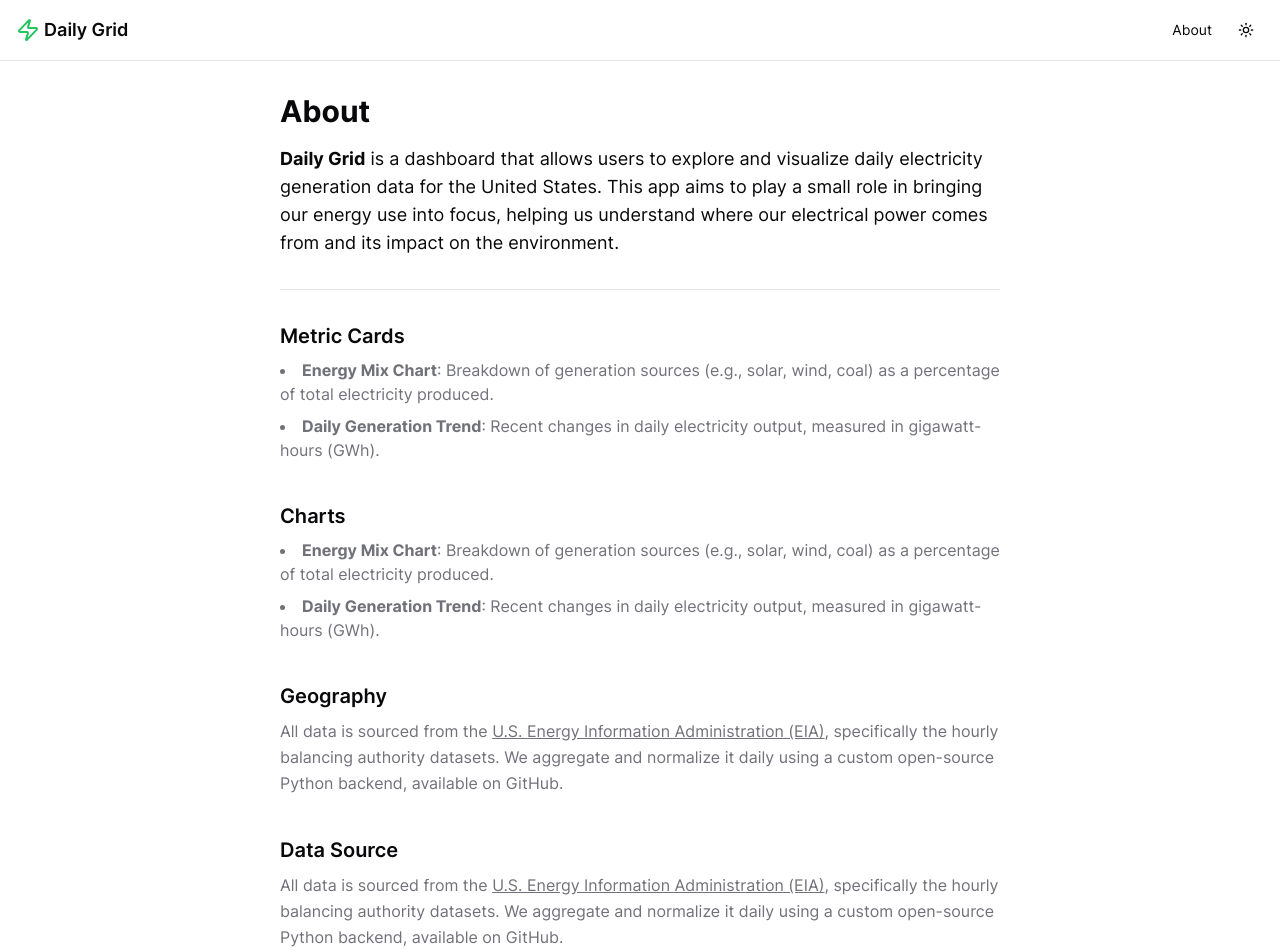
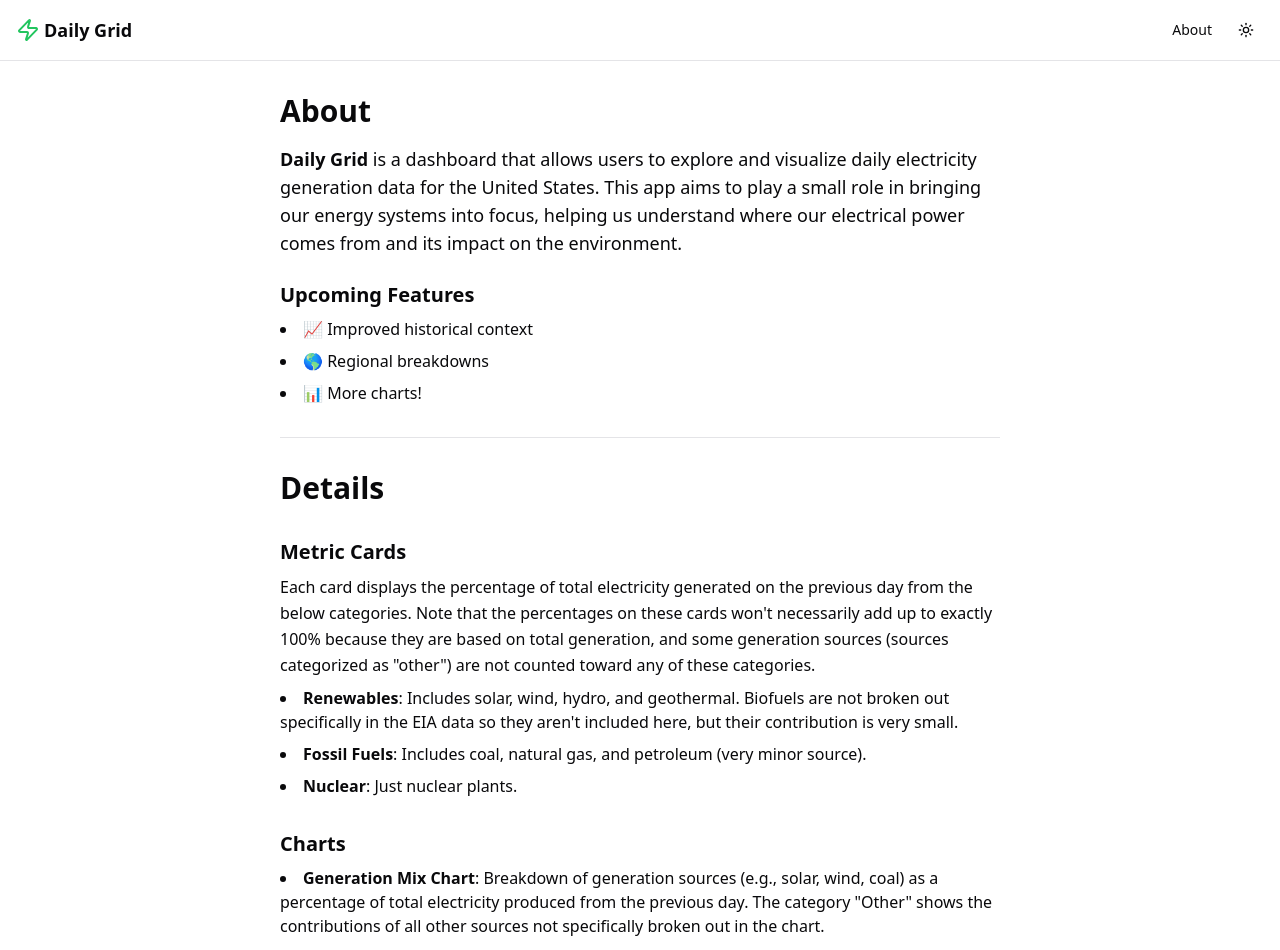
Before and after one commit to joypauls/dailygrid.dev, a Next.js app: page /about in a window 1280 px wide. Shown: the top 950 px of the page. Built offline with nearby package versions, Linux system fonts and the light colour scheme.

Commit message:
completed first draft of about page

```diff
--- a/src/app/about/page.tsx
+++ b/src/app/about/page.tsx
@@ -22,79 +22,107 @@
         <div>
           <main className="max-w-3xl mx-auto px-6 py-4">
             <h1 className="text-3xl font-bold mb-4">About</h1>
-            <p className=" mb-8 text-lg">
+            <p className="mb-6 text-lg">
               <strong>Daily Grid</strong> is a dashboard that allows users to
               explore and visualize daily electricity generation data for the
               United States. This app aims to play a small role in bringing our
-              energy use into focus, helping us understand where our electrical
-              power comes from and its impact on the environment.
+              energy systems into focus, helping us understand where our
+              electrical power comes from and its impact on the environment.
             </p>
+
+            <h2 className="text-xl font-semibold mb-2">Upcoming Features</h2>
+            <ul className="list-disc list-inside space-y-2 mb-8">
+              <li>📈 Improved historical context</li>
+              <li>🌎 Regional breakdowns</li>
+              <li>📊 More charts!</li>
+            </ul>
 
             <Separator className="mb-8" />
 
-            <section className="mb-10">
+            <h1 className="text-3xl font-bold mb-8">Details</h1>
+
+            <section className="mb-8">
               <h2 className="text-xl font-semibold mb-2">Metric Cards</h2>
-              <ul className="list-disc list-inside space-y-2 text-muted-foreground">
+              <p className="leading-relaxed mb-2">
+                Each card displays the percentage of total electricity generated
+                on the previous day from the below categories. Note that the
+                percentages on these cards won't necessarily add up to exactly
+                100% because they are based on total generation, and some
+                generation sources (sources categorized as "other") are not
+                counted toward any of these categories.
+              </p>
+              <ul className="list-disc list-inside space-y-2">
                 <li>
-                  <strong>Energy Mix Chart</strong>: Breakdown of generation
-                  sources (e.g., solar, wind, coal) as a percentage of total
-                  electricity produced.
+                  <strong>Renewables</strong>: Includes solar, wind, hydro, and
+                  geothermal. Biofuels are not broken out specifically in the
+                  EIA data so they aren't included here, but their contribution
+                  is very small.
                 </li>
                 <li>
-                  <strong>Daily Generation Trend</strong>: Recent changes in
-                  daily electricity output, measured in gigawatt-hours (GWh).
+                  <strong>Fossil Fuels</strong>: Includes coal, natural gas, and
+                  petroleum (very minor source).
+                </li>
+                <li>
+                  <strong>Nuclear</strong>: Just nuclear plants.
                 </li>
               </ul>
             </section>
 
-            <section className="mb-10">
+            <section className="mb-8">
               <h2 className="text-xl font-semibold mb-2">Charts</h2>
-              <ul className="list-disc list-inside space-y-2 text-muted-foreground">
+              <ul className="list-disc list-inside space-y-2">
                 <li>
-                  <strong>Energy Mix Chart</strong>: Breakdown of generation
+                  <strong>Generation Mix Chart</strong>: Breakdown of generation
                   sources (e.g., solar, wind, coal) as a percentage of total
-                  electricity produced.
+                  electricity produced from the previous day. The category
+                  "Other" shows the contributions of all other sources not
+                  specifically broken out in the chart.
                 </li>
                 <li>
-                  <strong>Daily Generation Trend</strong>: Recent changes in
-                  daily electricity output, measured in gigawatt-hours (GWh).
+                  <strong>14-day History Chart</strong>: The last two weeks of
+                  daily changes in total generation from all sources.
                 </li>
               </ul>
             </section>
 
-            <section className="mb-10">
+            <section className="mb-8">
               <h2 className="text-xl font-semibold mb-2">Geography</h2>
-              <p className="text-muted-foreground leading-relaxed">
+              <p className="leading-relaxed">
+                The dashboard focuses on the United States, and currently
+                displays aggregate data for the entire lower 48 states. Future
+                enhancements will include regional breakdowns to provide more
+                interesting views into electricity generation patterns.
+              </p>
+            </section>
+
+            <section className="mb-8">
+              <h2 className="text-xl font-semibold mb-2">Data Source</h2>
+              <p className="leading-relaxed">
                 All data is sourced from the{" "}
                 <a
-                  href="https://www.eia.gov/"
+                  href="https://www.eia.gov/opendata/"
                   target="_blank"
                   rel="noopener noreferrer"
                   className="underline hover:text-foreground"
                 >
                   U.S. Energy Information Administration (EIA)
                 </a>
-                , specifically the hourly balancing authority datasets. We
-                aggregate and normalize it daily using a custom open-source
-                Python backend, available on GitHub.
+                , specifically using their open APIs. Our backend fetches,
+                aggregates and normalizes it every morning. The home page
+                displays information on data freshness at the top. Since the
+                dashboard currently shows daily metrics, the most recent data
+                will be from the previous day.
               </p>
             </section>
 
-            <section className="mb-10">
-              <h2 className="text-xl font-semibold mb-2">Data Source</h2>
-              <p className="text-muted-foreground leading-relaxed">
-                All data is sourced from the{" "}
-                <a
-                  href="https://www.eia.gov/"
-                  target="_blank"
-                  rel="noopener noreferrer"
-                  className="underline hover:text-foreground"
-                >
-                  U.S. Energy Information Administration (EIA)
-                </a>
-                , specifically the hourly balancing authority datasets. We
-                aggregate and normalize it daily using a custom open-source
-                Python backend, available on GitHub.
+            <section className="mb-8">
+              <h2 className="text-xl font-semibold mb-2">Devices</h2>
+              <p className="leading-relaxed">
+                While intended for desktop use, the app is fully responsive and
+                works well on mobile devices. In order to adapt to smaller
+                screens, some charts may be simplified or simply not be
+                displayed on mobile. For the best experience, viewing on desktop
+                or a tablet is recommended.
               </p>
             </section>
           </main>
--- a/src/app/components/GenerationTrendChart.tsx
+++ b/src/app/components/GenerationTrendChart.tsx
@@ -101,7 +101,7 @@
           data={historyData}
           margin={{ top: 10, right: 70, left: 10, bottom: 10 }}
         >
-          <CartesianGrid stroke={gridColor} strokeDasharray="3 3" />
+          {/* <CartesianGrid stroke={gridColor} strokeDasharray="3 3" /> */}
           <XAxis
             dataKey="date"
             tick={{ fill: labelColor, fontSize: 12, dy: 12 }}
@@ -117,8 +117,9 @@
             domain={["auto", "auto"]}
             width={90}
             tickCount={5}
+            padding={{ top: 20, bottom: 20 }}
           />
-          <Tooltip content={<CustomTooltip />} cursor={false} />
+          <Tooltip content={<CustomTooltip />} cursor={true} />
           <Line
             type="monotone"
             dataKey="gigawatthours"
--- a/tailwind.config.ts
+++ b/tailwind.config.ts
@@ -7,7 +7,7 @@
   theme: {
     extend: {
       fontFamily: {
-        primary: ["Inter", ...defaultTheme.fontFamily.sans],
+        primary: ["Outfit", ...defaultTheme.fontFamily.sans],
       },
       colors: {
         primary: {
```
